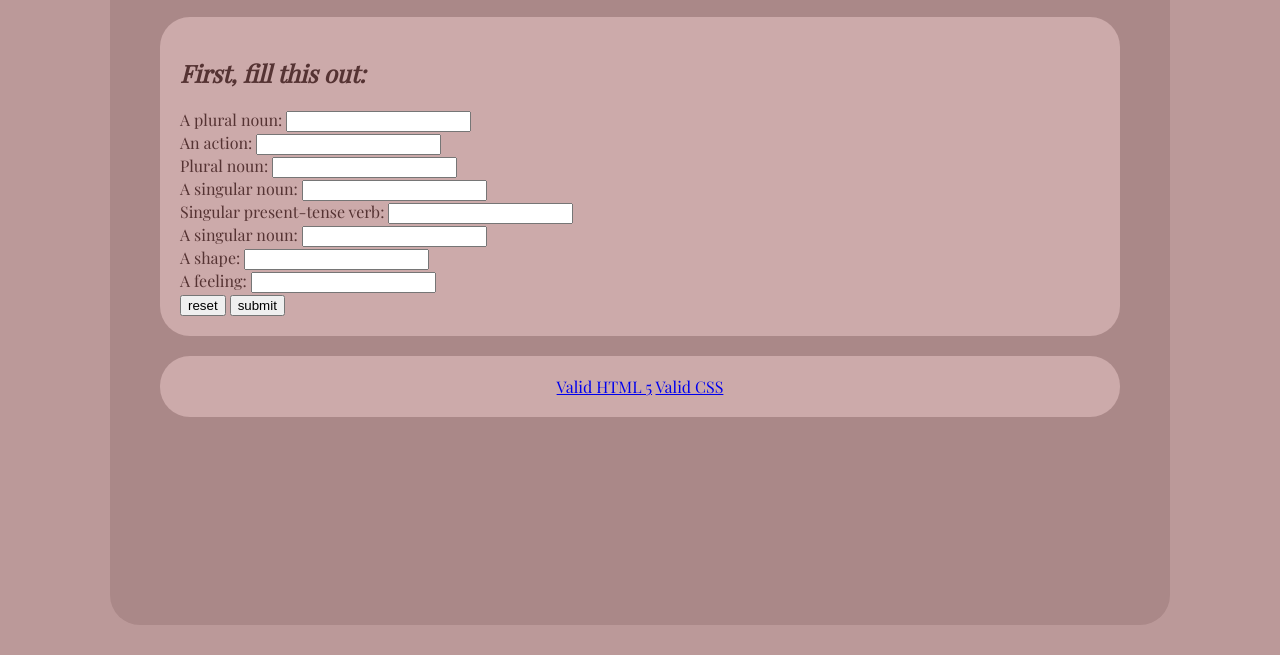
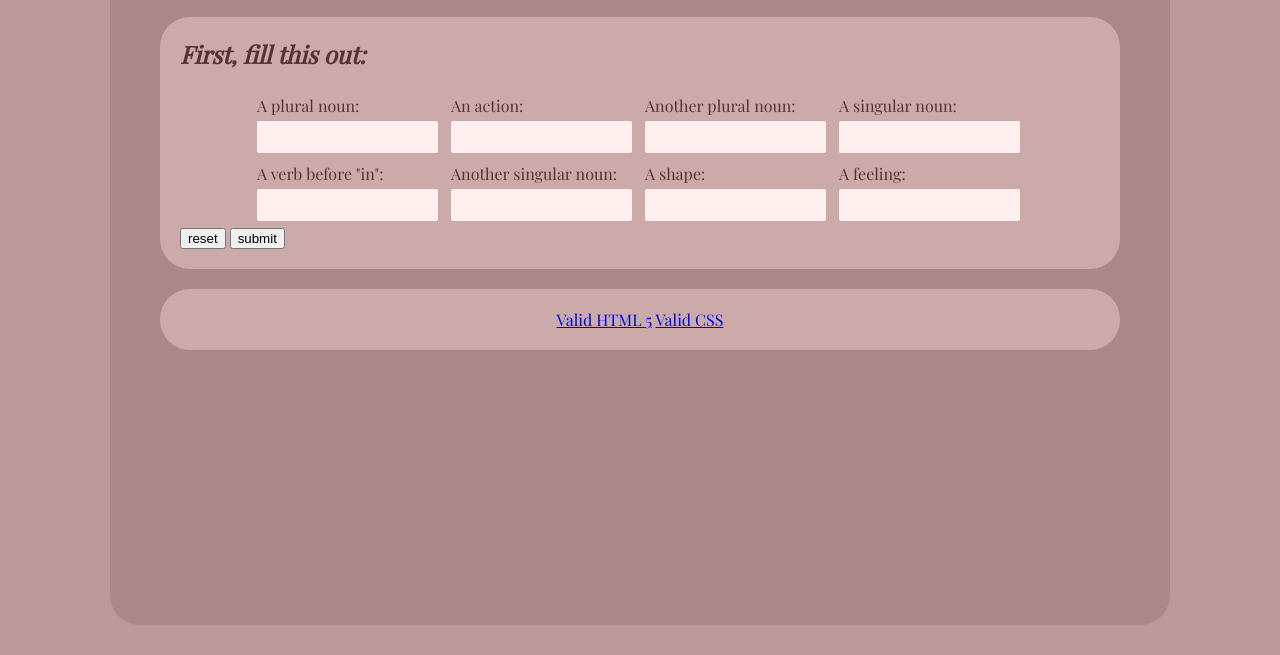
Before and after one commit to tparkeressig/des157-w18, a plain HTML site: page studio1/index.html in a window 1280 px wide. Shown: the part 145-800 px from the top of the page. Drawn offline with nearby package versions, Linux system fonts and the light colour scheme; a web font is replaced by a local one.

Commit message:
Flexbox'd
It wraps and does other things so nice now!

```diff
--- a/studio1/index.html
+++ b/studio1/index.html
@@ -19,7 +19,9 @@
         </header>
         <section id="fillThis">
             <h2>First, fill this out:</h2>
+
             <form name="fillThisForm">
+                <div id="flexBoxing">
                     <div>
                         <!-- Replaces "butts" in the original -->
                         <label for=noun1>A plural noun:</label>
@@ -34,7 +36,7 @@
 
                     <div>
                         <!-- Replaces "brothers" in the original -->
-                    <label for=nounPlural>Plural noun:</label>
+                        <label for=nounPlural>Another plural noun:</label>
                         <input type="text" name="nounPlural" required/>
                     </div>
 
@@ -43,16 +45,15 @@
                         <label for=noun2>A singular noun:</label>
                         <input type="text" name="noun2" required/>
                     </div>
-
                     <div>
                         <!-- Replaces "walks" in the original -->
-                    <label for=verbIn>Singular present-tense verb:</label>
+                        <label for=verbIn>A verb before "in":</label>
                         <input type="text" name="verbIn" required/>
                     </div>
 
                     <div>
                         <!-- Replaces "waist" in the original -->
-                    <label for=noun3>A singular noun:</label>
+                        <label for=noun3>Another singular noun:</label>
                         <input type="text" name="noun3" required/>
                     </div>
 
@@ -67,8 +68,9 @@
                         <label for=feeling>A feeling:</label>
                         <input type="text" name="feeling" required/>
                     </div>
+                </div>
 
-                <div>
+                <div class="buttons">
                     <input type="reset" value="reset" />
                     <input type="submit" value="submit" />
                 </div>
--- a/studio1/styles.css
+++ b/studio1/styles.css
@@ -53,11 +53,40 @@ section {
     text-align: left;
     background-color: #ccaaaa;
     border-radius: 30px;
-    padding: 20px;
+    padding: 1px 20px 20px 20px;
+}
+
+#flexBoxing {
+    display: flex;
+    flex-flow: row wrap;
+    flex-direction: row;
+    justify-content: center;
 }
 
 #seeThis {
     display: none;
+}
+
+#flexBoxing div {
+    flex-basis: 20%;
+    align-self: flex-end;
+    margin: 5px;
+}
+
+input[type="text"] {
+    margin-top: 5px;
+    min-width: 160px;
+    height: 30px;
+    background-color: #ffefef;
+    border: none;
+    color: #553333;
+    border-radius: 2px;
+    display: block;
+}
+
+.buttons {
+    position: relative;
+    margin-right: 10px;
 }
 
 footer {
```
Lines whose indentation alone changed are shown as unchanged.
